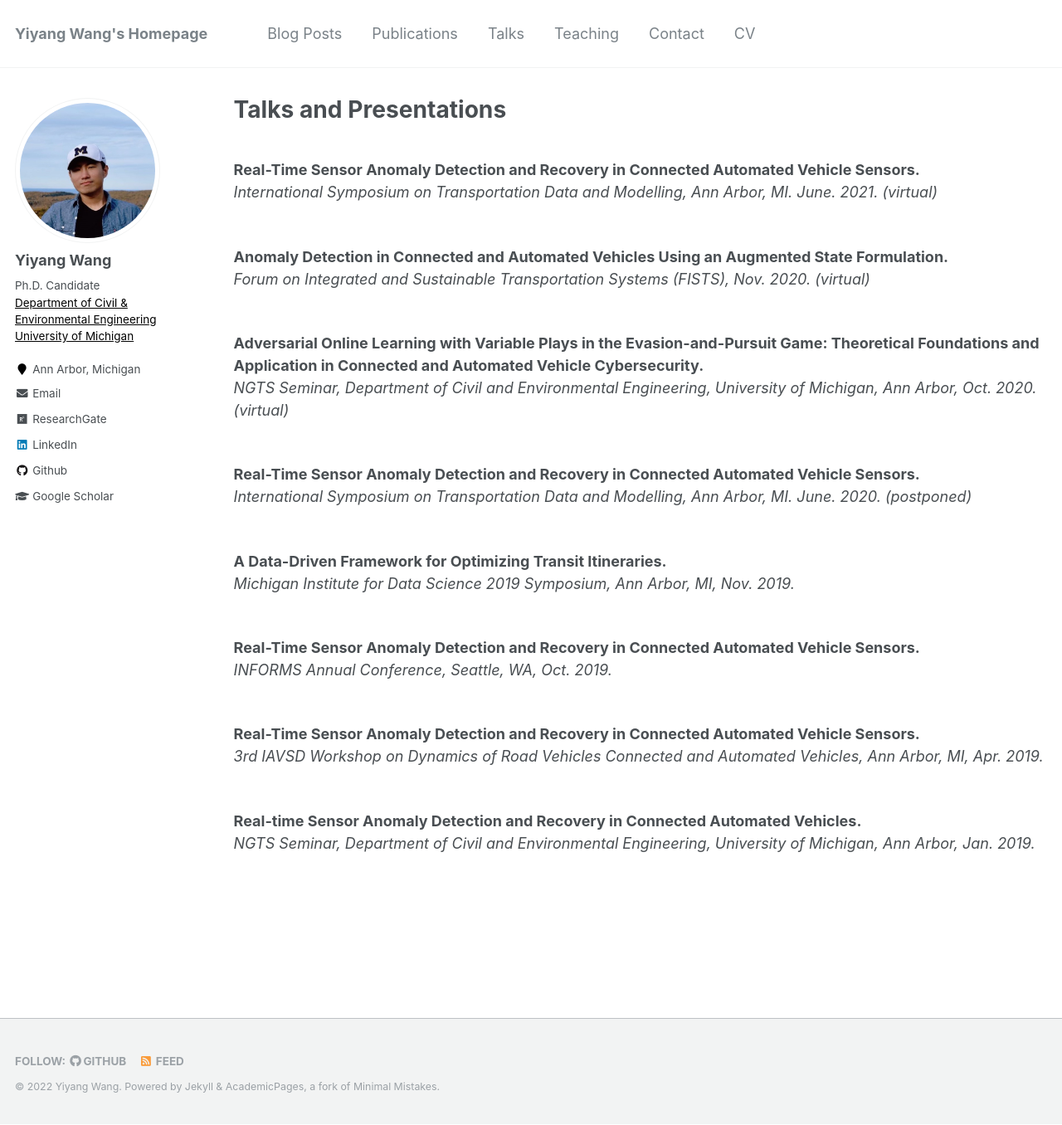
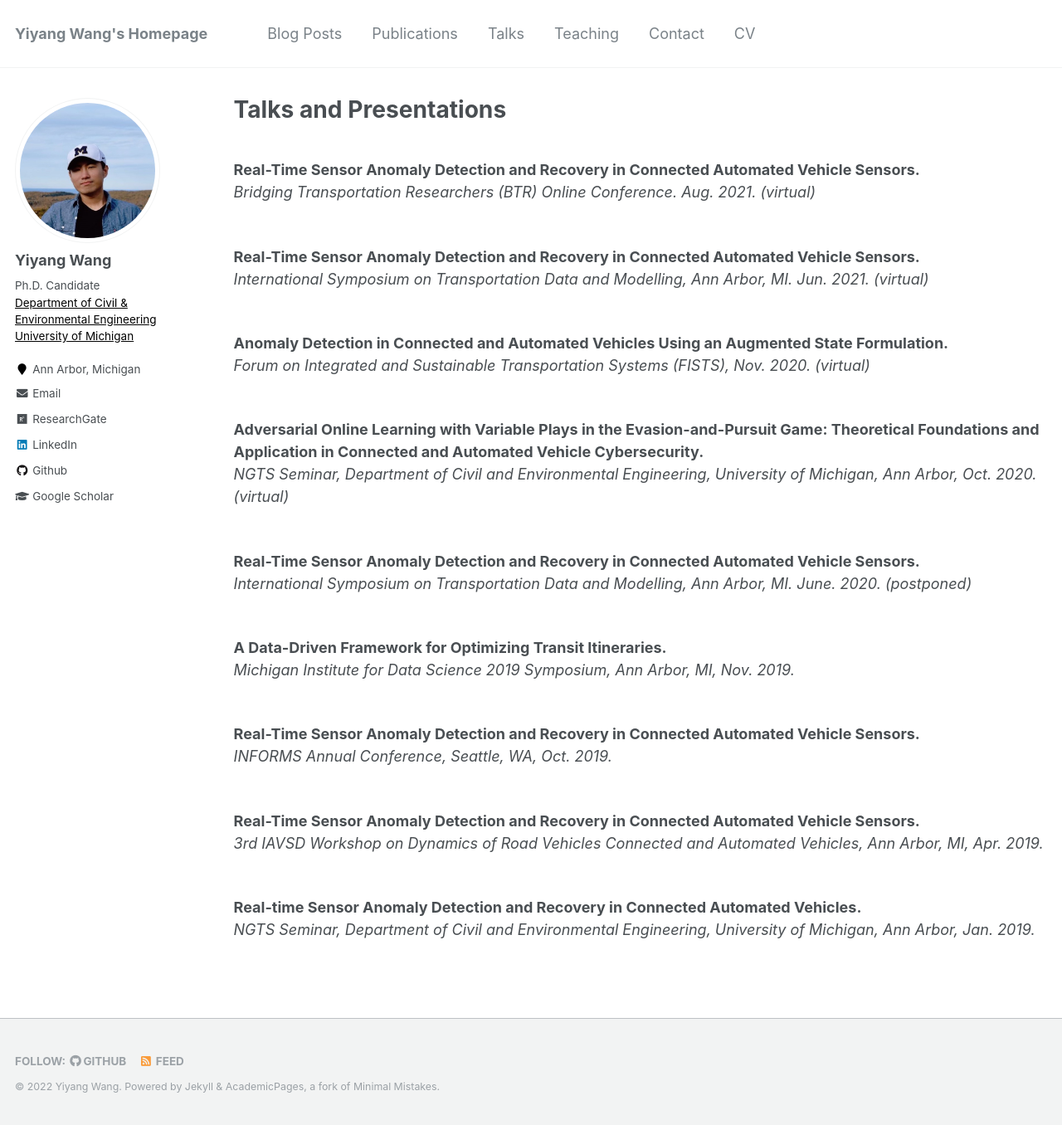
Before and after one commit to yiyangwan/yiyangwan.github.io, a Jekyll site: the page built from _pages/talks.md, in a window 1280 px wide and 1356 px high. Shown: the whole window at 83% size. Built offline with Jekyll 4.4.1, drawn with Linux system fonts in a browser that asks for light colours.

Commit message:
Update talks.md

```diff
--- a/_pages/talks.md
+++ b/_pages/talks.md
@@ -5,7 +5,10 @@ permalink: /talks/
 author_profile: true
 ---
 <br><b>Real-Time Sensor Anomaly Detection and Recovery in Connected Automated Vehicle Sensors.</b><br>
-<i>International Symposium on Transportation Data and Modelling, Ann Arbor, MI. June. 2021. (virtual)</i>
+<i>Bridging Transportation Researchers (BTR) Online Conference. Aug. 2021. (virtual)</i>
+
+<br><b>Real-Time Sensor Anomaly Detection and Recovery in Connected Automated Vehicle Sensors.</b><br>
+<i>International Symposium on Transportation Data and Modelling, Ann Arbor, MI. Jun. 2021. (virtual)</i>
 
 <br><b>Anomaly Detection in Connected and Automated Vehicles Using an Augmented State Formulation.</b><br>
 <i>Forum on Integrated and Sustainable Transportation Systems (FISTS), Nov. 2020. (virtual)</i>
```
